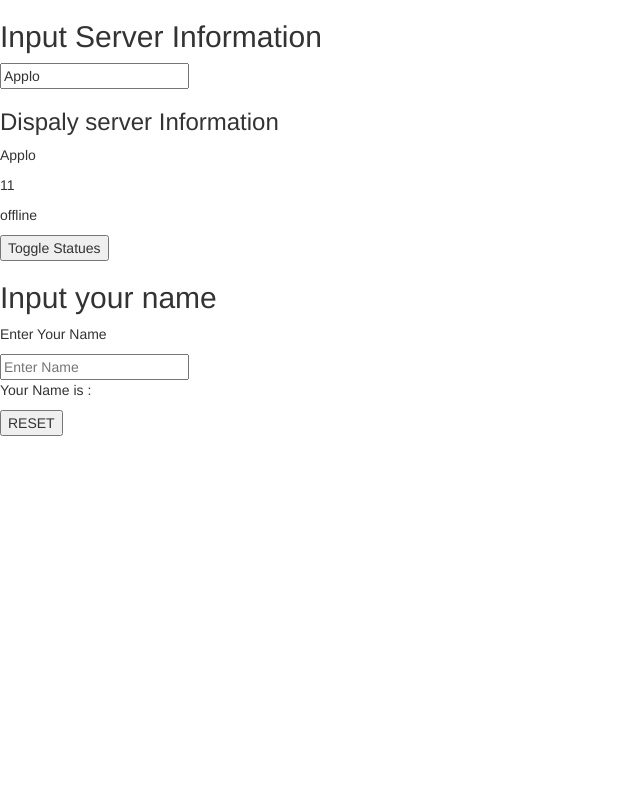
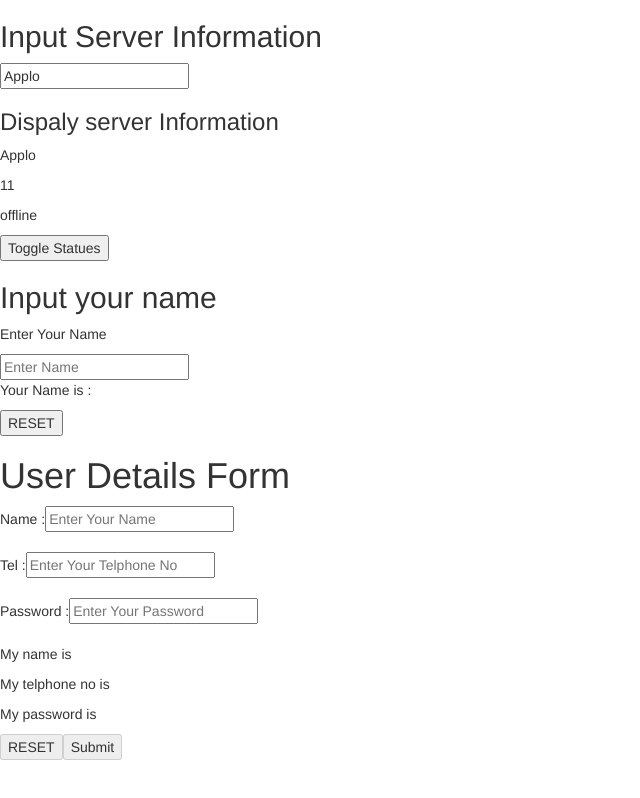
Before and after one commit to PasinduUkwatta/Web-Development, an Angular app: page / in a window 1280 px wide. Shown: the whole page, without its empty margins (0-640 px from the left). Built offline with nearby package versions, Linux system fonts and the light colour scheme.

Commit message:
form sheet new

```diff
--- a/src/app/app.component.html
+++ b/src/app/app.component.html
@@ -6,3 +6,4 @@
 <p>{{ServerStatues}}</p>
 <button [disabled]="buttonState" (click)="toggleServerStatues()">Toggle Statues </button>
 <app-form></app-form>
+<app-form2></app-form2>
--- a/src/app/app.module.ts
+++ b/src/app/app.module.ts
@@ -4,12 +4,14 @@ import {FormsModule} from '@angular/forms'
 import { AppComponent } from './app.component';
 import {ReactiveFormsModule} from "@angular/forms";
 import { FormComponent } from './form/form.component';
+import { Form2Component } from './form2/form2.component';
 
 
 @NgModule({
   declarations: [
     AppComponent,
     FormComponent,
+    Form2Component,
 
   ],
   imports: [
--- /dev/null
+++ b/src/app/form2/form2.component.html
@@ -0,0 +1,10 @@
+<h1>User Details Form</h1>
+
+Name  :<input type="text" placeholder="Enter Your Name" [(ngModel)]="fname"><br><br>
+Tel  :<input type="text" placeholder="Enter Your Telphone No" [(ngModel)]="tel"><br><br>
+Password :<input type="password" placeholder="Enter Your Password" [(ngModel)]="pass" ><br><br>
+<p>My name is {{fname}} </p>
+<p>My telphone no is {{tel}} </p>
+<p>My password is {{pass}} </p>
+<button (click)="resetDetails()"  [disabled]="checkDetails()" >RESET</button>
+<button type="submit" formmethod="post" [disabled]="checkDetails()">Submit</button>
--- /dev/null
+++ b/src/app/form2/form2.component.ts
@@ -0,0 +1,33 @@
+import { Component, OnInit } from '@angular/core';
+
+@Component({
+  selector: 'app-form2',
+  templateUrl: './form2.component.html',
+  styleUrls: ['./form2.component.css']
+})
+export class Form2Component implements OnInit {
+  fname= '';
+  tel: '';
+  pass: '';
+  formState = false;
+
+  constructor() { }
+
+  ngOnInit(): void {
+  }
+
+  resetDetails(){
+    this.fname = '';
+    this.pass = '';
+    this.tel = '';
+  }
+
+  checkDetails(){
+    if((this.fname==='')||(this.tel=='')||(this.pass==='')){
+      this.formState =true;
+      return this.formState;
+    }
+
+  }
+
+}
```
Also changed, not shown: src/app/form2/form2.component.css (added), 1 other file (tests, documents, lock files or other folders).
